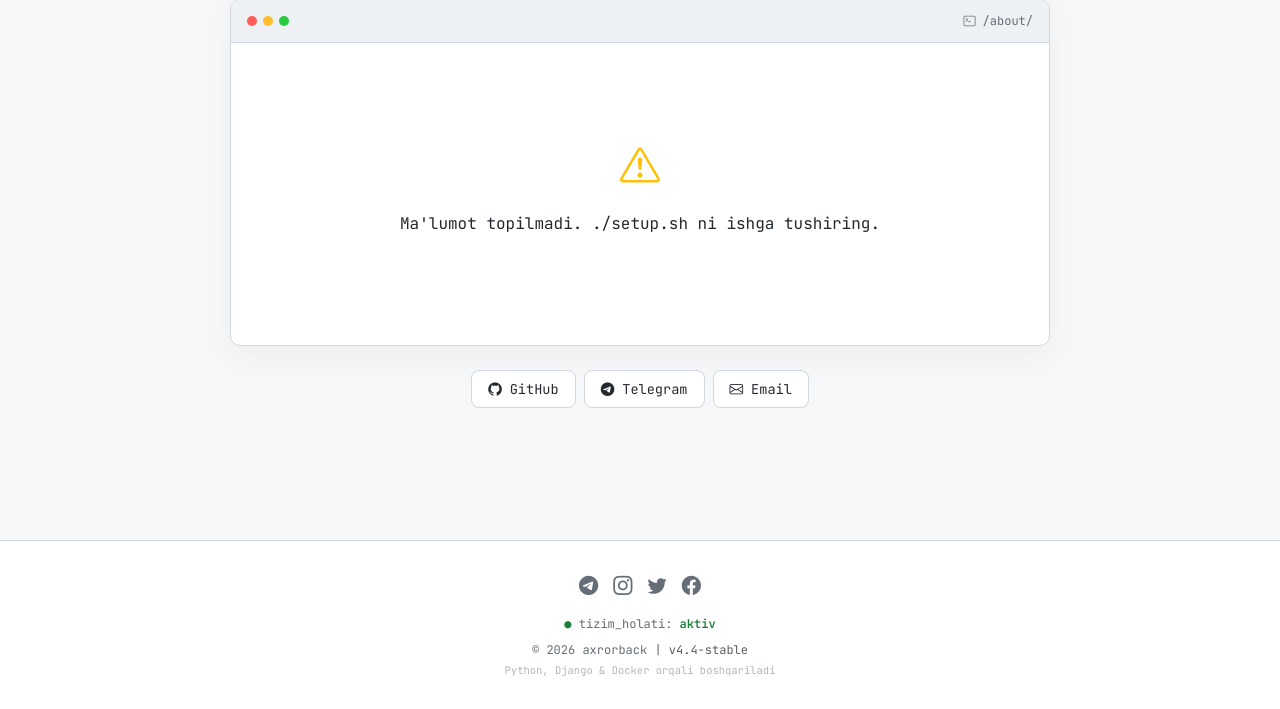
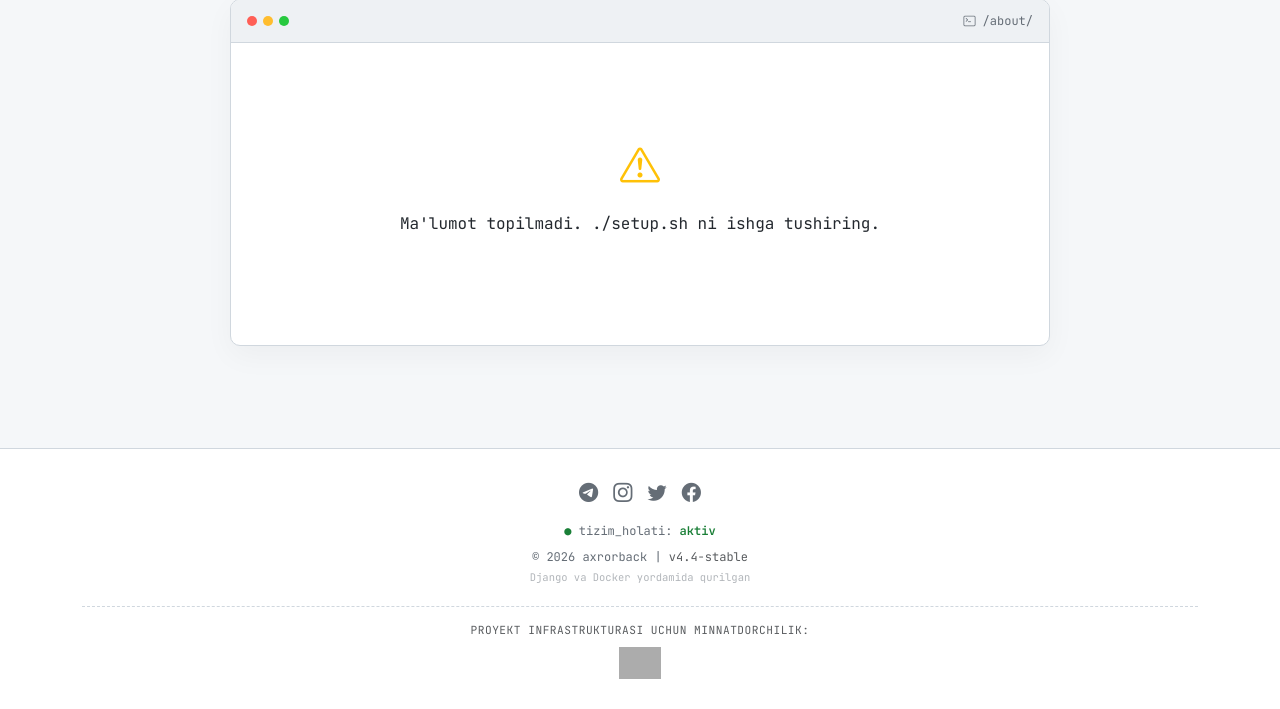
Before and after one commit to axrorback/axrortech, a Django app: page /about/ in a window 1280 px wide. Shown: the part 91-800 px from the top of the page. Run offline with Django 5.2, Linux system fonts and the light colour scheme; the visitor is signed in with stand-in values (Sample User, id 1); data that the repository does not hold is empty; parts of the project's set-up code (start-up, migrations or seed data) failed here and were passed over; some libraries are stand-ins or nearby versions; grey boxes are pictures that could not be loaded.

Commit message:
Update base.html

```diff
--- a/templates/base.html
+++ b/templates/base.html
@@ -5,7 +5,6 @@
     <meta charset="utf-8">
     <meta name="viewport" content="width=device-width, initial-scale=1">
 
-    <!-- Google Analytics (gtag.js) -->
     <script async src="https://www.googletagmanager.com/gtag/js?id=G-FSHVKW8D73"></script>
     <script>
       window.dataLayer = window.dataLayer || [];
@@ -16,27 +15,26 @@
 
     <title>{% block title %}axrorback | DevOps & Backend Portfolio{% endblock title %}</title>
 
-    <!-- SEO Meta Tags -->
-    <meta name="description" content="Axrorback - Professional DevOps muhandisi va Backend dasturchi portfoliosi. Tizimlar avtomatizatsiyasi va yuqori yuklamali loyihalar.">
+    <link rel="icon" type="image/jpeg" href="https://media.axror.tech/media/axror/profile_Oorl551.jpg">
+    <link rel="apple-touch-icon" href="https://media.axror.tech/media/axror/profile_Oorl551.jpg">
+
+    <meta name="description" content="axrorback - Professional DevOps muhandisi va Backend dasturchi portfoliosi. Tizimlar avtomatizatsiyasi va yuqori yuklamali loyihalar.">
     <meta name="keywords" content="axrorback, DevOps, Backend, Django, Python, Docker, Kubernetes, CI/CD, Uzbekistan, Dasturchi">
     <meta name="author" content="axrorback">
     <link rel="canonical" href="{{ request.build_absolute_uri }}">
 
-    <!-- Open Graph / Facebook / LinkedIn -->
     <meta property="og:type" content="website">
     <meta property="og:url" content="{{ request.build_absolute_uri }}">
     <meta property="og:title" content="axrorback | DevOps & Backend Portfolio">
     <meta property="og:description" content="Backend va DevOps sohasidagi tajribam, maqolalarim va yutuqlarim bilan tanishing.">
     <meta property="og:image" content="https://media.axror.tech/profile.jpg">
 
-    <!-- Twitter -->
     <meta property="twitter:card" content="summary_large_image">
     <meta property="twitter:url" content="{{ request.build_absolute_uri }}">
     <meta property="twitter:title" content="axrorback | DevOps & Backend Portfolio">
     <meta property="twitter:description" content="Backend va DevOps sohasidagi tajribam va loyihalarim.">
     <meta property="twitter:image" content="https://media.axror.tech/profile.jpg">
 
-    <!-- Fonts & Styles -->
     <link rel="preconnect" href="https://fonts.googleapis.com">
     <link rel="preconnect" href="https://fonts.gstatic.com" crossorigin>
     <link href="https://fonts.googleapis.com/css2?family=JetBrains+Mono:wght@300;400;600&display=swap" rel="stylesheet">
@@ -203,6 +201,26 @@
         .social-links-footer a { color: #656d76; transition: 0.2s; }
         .social-links-footer a:hover { color: var(--primary); }
 
+        /* DigitalOcean Badge Section */
+        .do-sponsor-section {
+            margin-top: 20px;
+            padding-top: 15px;
+            border-top: 1px dashed var(--border);
+        }
+        .do-badge-link {
+            display: inline-block;
+            transition: transform 0.2s ease, opacity 0.2s ease;
+            opacity: 0.85;
+        }
+        .do-badge-link:hover {
+            transform: translateY(-2px);
+            opacity: 1;
+        }
+        .do-badge-link img {
+            height: 32px; /* Badge o'lchamini terminal uslubiga moslab biroz kichraytirdik */
+            width: auto;
+        }
+
         @media (max-width: 576px) {
             .path-display { display: none; }
             .btn-action { width: 100%; justify-content: center; }
@@ -289,16 +307,10 @@
             </div>
         </article>
 
-        <div class="mt-4 d-flex gap-2 justify-content-center flex-wrap">
-            <a href="https://github.com/axrorback" target="_blank" class="btn-action"><i class="bi bi-github"></i> GitHub</a>
-            <a href="https://t.me/axrorback" target="_blank" class="btn-action"><i class="bi bi-telegram"></i> Telegram</a>
-            <a href="mailto:axrorback@gmail.com" class="btn-action"><i class="bi bi-envelope"></i> Email</a>
-        </div>
     </main>
 
     <footer class="footer">
         <div class="container">
-            <!-- Ijtimoiy tarmoqlar -->
             <div class="social-links-footer">
                 <a href="https://t.me/axrorback" target="_blank"><i class="bi bi-telegram"></i></a>
                 <a href="https://instagram.com/axrorback" target="_blank"><i class="bi bi-instagram"></i></a>
@@ -310,7 +322,14 @@
                 <span class="status-online">●</span> tizim_holati: <span class="status-online">aktiv</span>
             </div>
             <div>© <span id="year"></span> axrorback | <span class="text-muted">v4.4-stable</span></div>
-            <div class="small opacity-50 mt-1">Python, Django & Docker orqali boshqariladi</div>
+            <div class="small opacity-50 mt-1">Django va Docker yordamida qurilgan</div>
+
+            <div class="do-sponsor-section">
+                <div class="text-muted small mb-2" style="font-size: 0.7rem; letter-spacing: 0.5px;">PROYEKT INFRASTRUKTURASI UCHUN MINNATDORCHILIK:</div>
+                <a href="https://www.digitalocean.com/?refcode=a389065fec32&utm_campaign=Referral_Invite&utm_medium=Referral_Program&utm_source=badge" class="do-badge-link" target="_blank" rel="noopener">
+                    <img src="https://web-platforms.sfo2.cdn.digitaloceanspaces.com/WWW/Badge%202.svg" alt="DigitalOcean Referral Badge" />
+                </a>
+            </div>
         </div>
     </footer>
 
```
